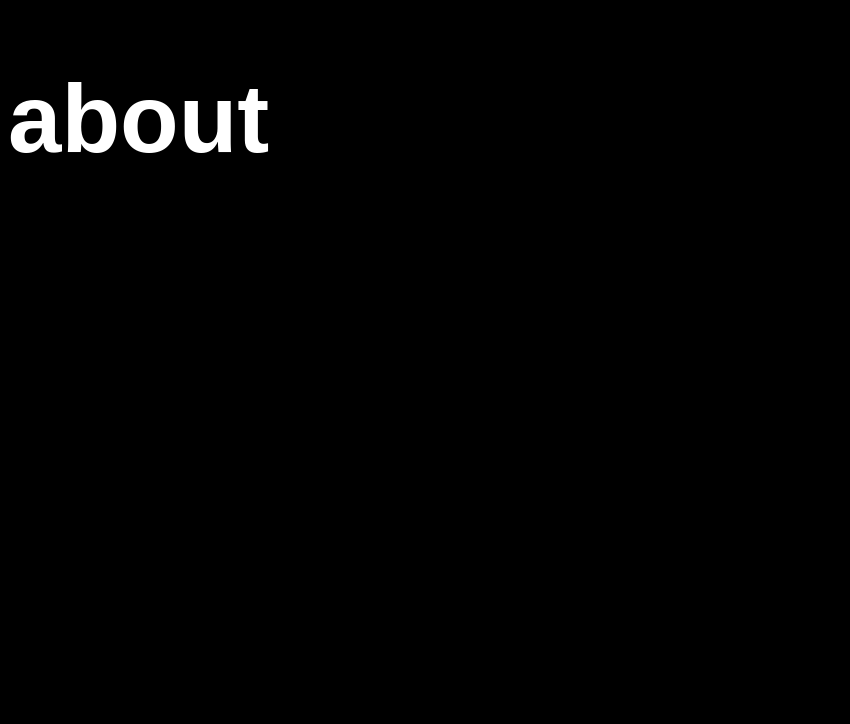
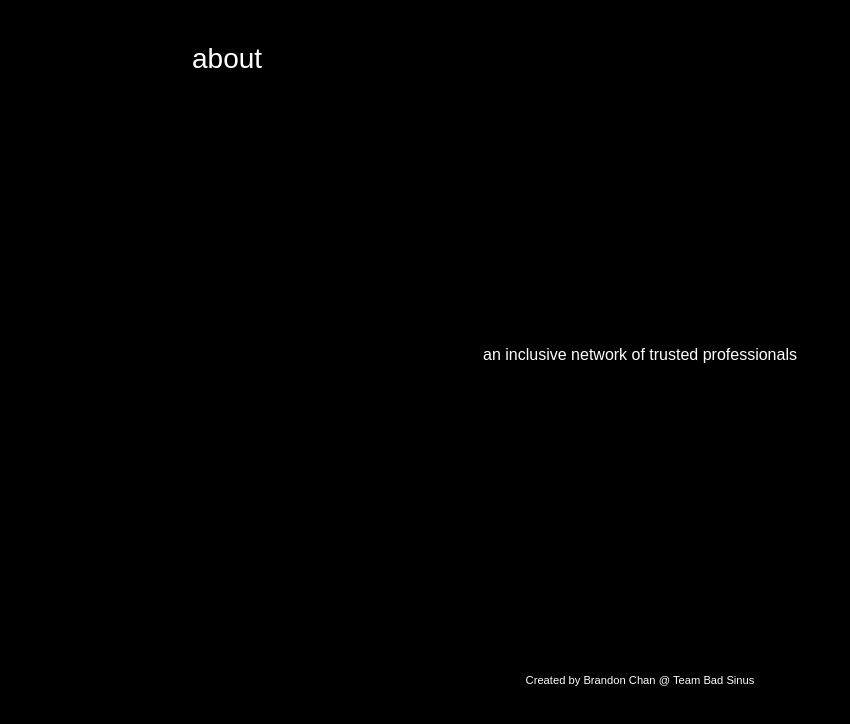
Before and after one commit to chan-brandon/teambadsinus, a plain HTML site: page about.html in a window 1280 px wide. Shown: the whole page, without its empty margins (0-850 px from the left). Drawn offline with nearby package versions, Linux system fonts and the light colour scheme.

Commit message:
Add files via upload

```diff
--- a/about.html
+++ b/about.html
@@ -1,11 +1,25 @@
 <!DOCTYPE html>
 <html lang="en" dir="ltr">
   <head>
-    <meta charset="utf-8">
-    <title>About Team Bad Sinus</title>
-    <link rel="stylesheet" href="css/styles.css">
+  <meta charset="utf-8">
+  <title>About Team Bad Sinus</title>
+<!-- Bootstrap CDN -->
+  <link rel="stylesheet" href="https://stackpath.bootstrapcdn.com/bootstrap/4.2.1/css/bootstrap.min.css" integrity="sha384-GJzZqFGwb1QTTN6wy59ffF1BuGJpLSa9DkKMp0DgiMDm4iYMj70gZWKYbI706tWS" crossorigin="anonymous">
+
+<!-- CSS Stylesheet -->
+  <link rel="stylesheet" href="css/styles.css">
   </head>
   <body>
-    <h1>about</h1>
+    <div class="members-head-font">
+      about
+    </div>
+    <div class="container-fluid">
+      <div class="about-middle-container">
+        <p>an inclusive network of trusted professionals</p>
+      </div>
+      </div>
+      <div class="about-middle-container about-middle-container-center">
+        <p>Created by Brandon Chan @ Team Bad Sinus</p>
+      </div>
   </body>
 </html>
--- a/css/styles.css
+++ b/css/styles.css
@@ -101,3 +101,21 @@ h3 {
 }
 
 /* End Members Page */
+
+/* About page */
+
+.about-middle-container {
+  text-align: center;
+  font-family: 'Questrial', sans-serif;
+  padding: 21% 0 0 0;
+}
+
+.about-middle-container-center {
+  text-align: center;
+  font-family: 'Questrial', sans-serif;
+  font-size: 0.7rem;
+  position: relative;
+  top: 20px;
+}
+
+/* End About Page */
```
Also changed, not shown: people.html (+3 -3 lines), bellerin.jpg (added), images/bellerin.jpg (added).
